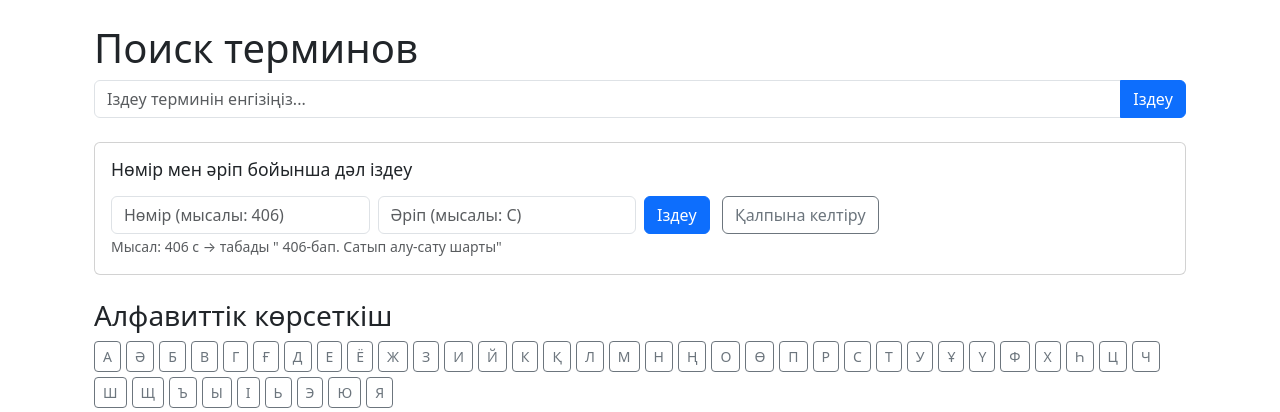
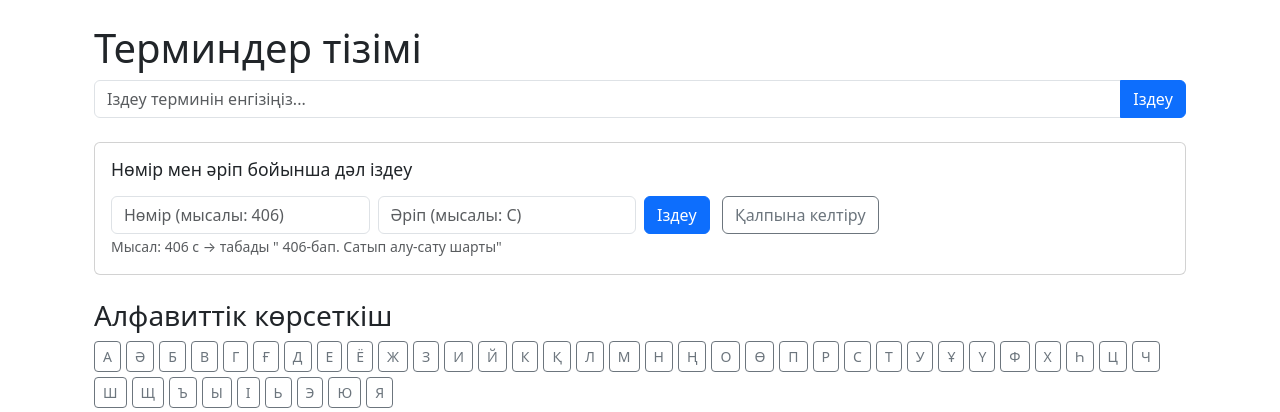
Before and after one commit to Adilkhan06/DigitalLaw, a Django app: page /search/ in a window 1280 px wide. Shown: the part 80-492 px from the top of the page. Run offline with Django 5.2, Linux system fonts and the light colour scheme; data that the repository does not hold is empty; parts of the project's set-up code (start-up, migrations or seed data) failed here and were passed over; some libraries are stand-ins or nearby versions.

Commit message:
Update search.html

```diff
--- a/terms/templates/terms/search.html
+++ b/terms/templates/terms/search.html
@@ -1,10 +1,10 @@
 {% extends 'terms/base.html' %}
 
-{% block title %}Поиск терминов{% endblock %}
+{% block title %}Терминдер тізімі{% endblock %}
 
 {% block content %}
 <div class="container">
-    <h1>Поиск терминов</h1>
+    <h1>Терминдер тізімі</h1>
 
     <form method="get" class="mb-4">
         <div class="input-group">
```
